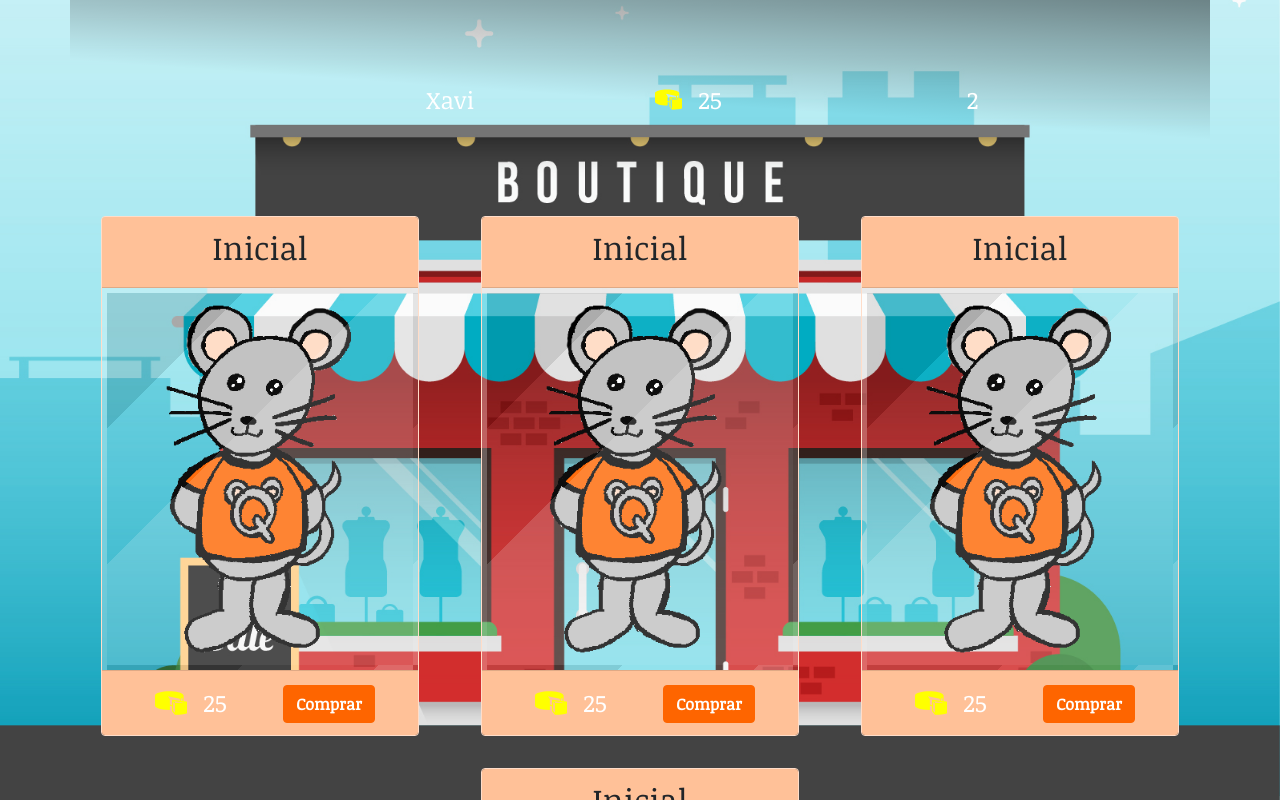
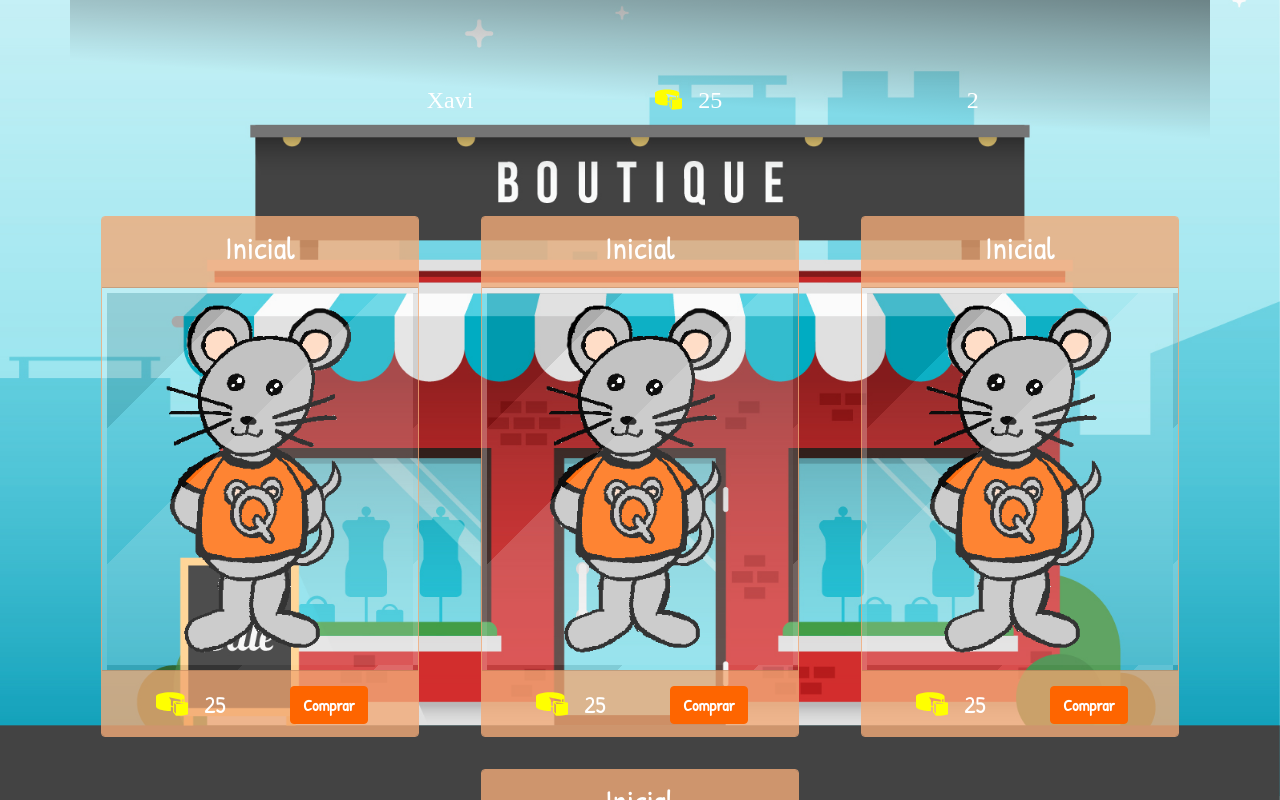
Before and after one commit to estefania95/SpeedQuiz_2.7, an Angular app in the folder static/speedQuiz/: page /home/botiga in a window 1280 px wide. Built offline with nearby package versions, Linux system fonts and the light colour scheme; a web font is replaced by a local one.

Commit message:
afegida tipologia

```diff
--- a/static/speedQuiz/src/app/components/botiga/ratoli/ratoli.component.scss
+++ b/static/speedQuiz/src/app/components/botiga/ratoli/ratoli.component.scss
@@ -3,9 +3,10 @@ $secondary-color: lighten(#FE6500, 30%);
     max-height: 350px;
 }
 .card{
-    border: rgb(255, 221, 201) 1px solid;
+    border: 1px solid rgba(242, 170, 121, 0.8);
     background: transparent;
     transition: .7s;
+    font-family: 'Patrick Hand', cursive;
     &:hover{
         transition: .7s;
         box-shadow: -1px 15px 30px -12px black;
@@ -13,7 +14,8 @@ $secondary-color: lighten(#FE6500, 30%);
 }
 .card-header,
 .card-footer{
-    background-color: $secondary-color;
+    color: white;
+    background-color: rgba(242, 170, 121, 0.8);
 }
 .card-body{
     position: relative;
@@ -30,7 +32,6 @@ $secondary-color: lighten(#FE6500, 30%);
 }
 .card-footer{
     font-size: 1.5rem;
-    color: white;
     button{
         font-weight: bold;
     }
--- a/static/speedQuiz/src/app/components/header/header.component.html
+++ b/static/speedQuiz/src/app/components/header/header.component.html
@@ -1,5 +1,5 @@
 <header class="row configMenu">
-  <a routerLink="/home" class="col-2 align-items-center" [ngStyle]="{'display': !fletxaVisible ? 'none':'flex'}">
+  <a routerLink="/home" class=" pl-5 col-2 align-items-center" [ngStyle]="{'display': !fletxaVisible ? 'none':'flex'}">
     <i class="fas fa-arrow-left arrowRouteConroller"></i>
   </a>
   <div class="col-4 nomContainer" [ngClass]="{
--- a/static/speedQuiz/src/index.html
+++ b/static/speedQuiz/src/index.html
@@ -7,7 +7,7 @@
 
   <meta name="viewport" content="width=device-width, initial-scale=1">
   <link rel="shortcut icon" href="assets/imatges/logo/q.png" type="image/x-icon">
-  <link href="https://fonts.googleapis.com/css?family=Noticia+Text" rel="stylesheet">
+  <link href="https://fonts.googleapis.com/css?family=Patrick+Hand" rel="stylesheet">
 </head>
 <body>
   <app-root></app-root>
```
